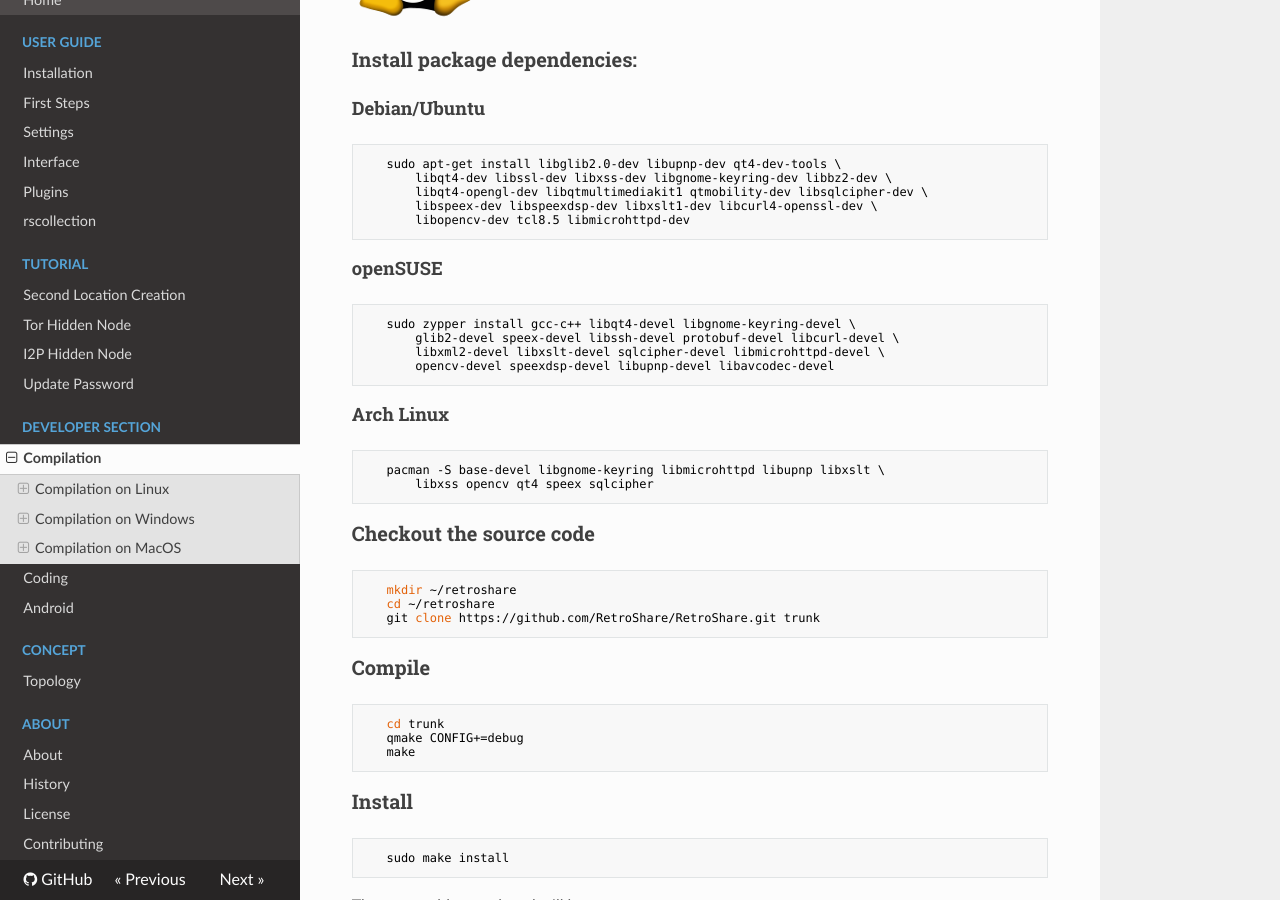
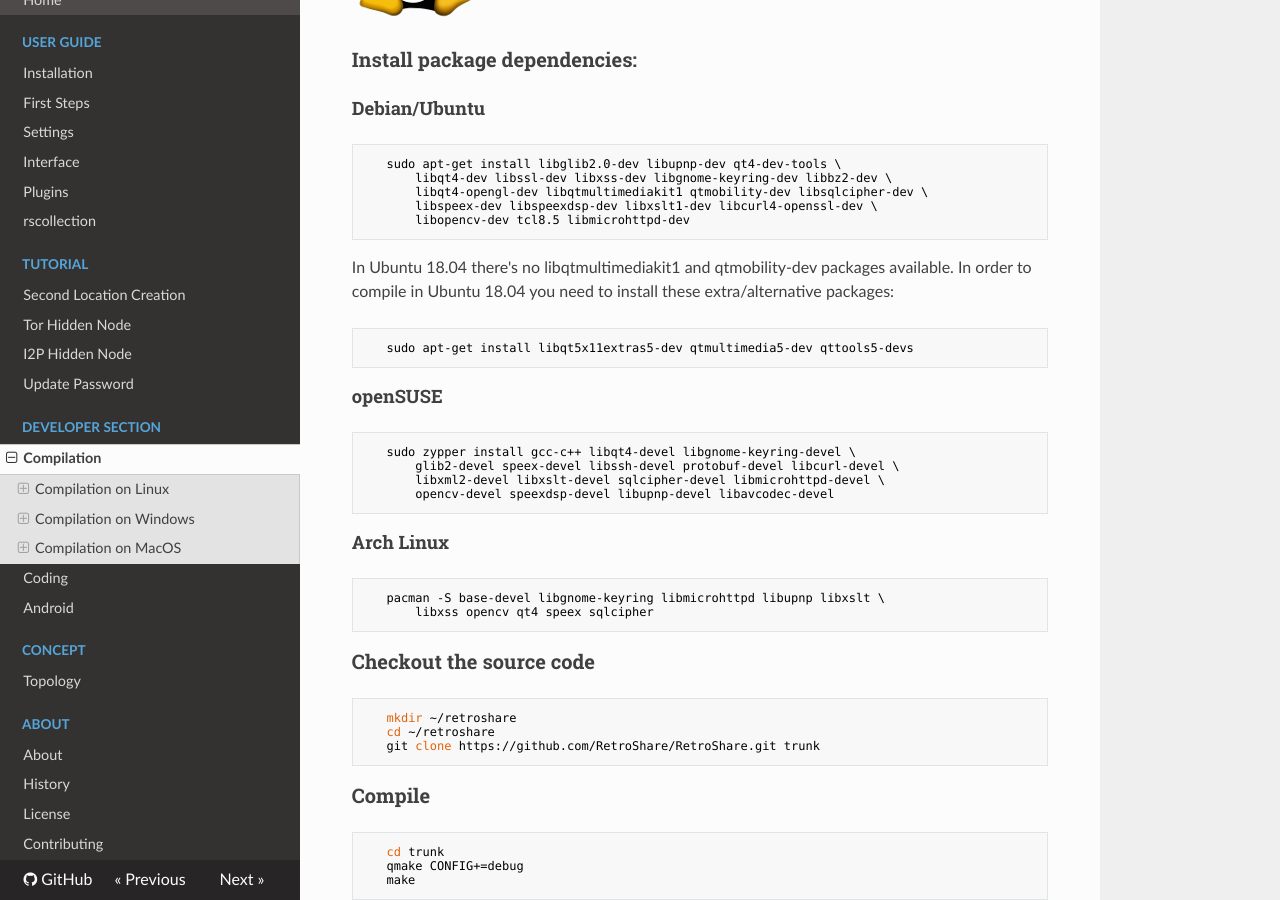
Before and after one commit to RetroShare/documentation, an MkDocs documentation site: the page built from docs/developer/compilation.md, in a window 1280 px wide and 900 px high, scrolled down 345 px. Built offline with MkDocs 1.6.1, drawn with Linux system fonts in a browser that asks for light colours; nearby versions of some CDN libraries; old or Windows-style settings are respelled for this version of MkDocs.

Commit message:
Alternativa packages for Ubuntu 18.04 compilation
As it was documented, compilation resulted in error on Ubuntu 18.04 because of package dependencies. These adds the needed packages installation.

````diff
--- a/docs/developer/compilation.md
+++ b/docs/developer/compilation.md
@@ -13,6 +13,11 @@
        libspeex-dev libspeexdsp-dev libxslt1-dev libcurl4-openssl-dev \
        libopencv-dev tcl8.5 libmicrohttpd-dev
 ```
+In Ubuntu 18.04 there's no libqtmultimediakit1 and qtmobility-dev packages available. In order to compile in Ubuntu 18.04 you need to install these extra/alternative packages:
+```bash
+   sudo apt-get install libqt5x11extras5-dev qtmultimedia5-dev qttools5-devs
+```
+
 #### openSUSE
 ```bash
    sudo zypper install gcc-c++ libqt4-devel libgnome-keyring-devel \
````
